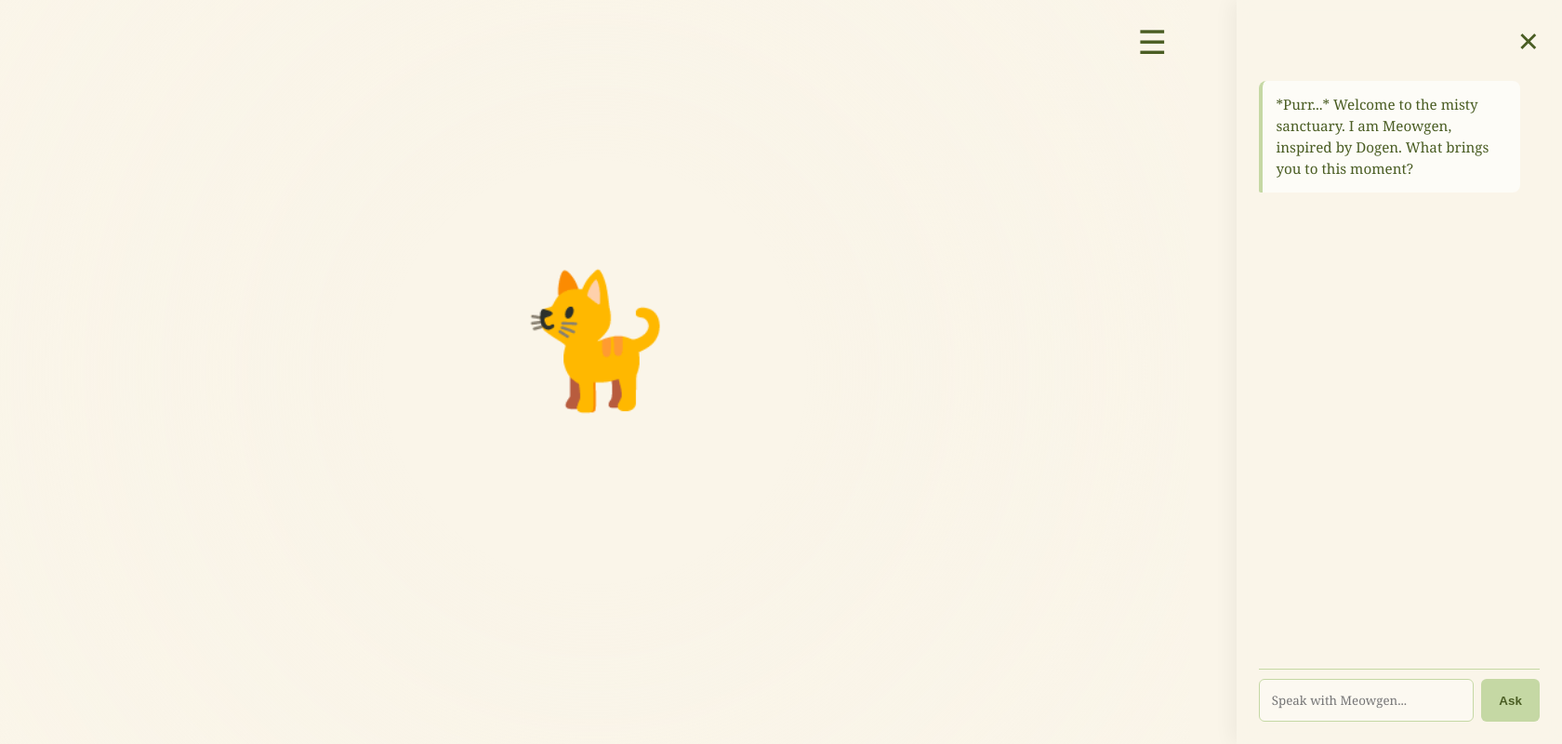
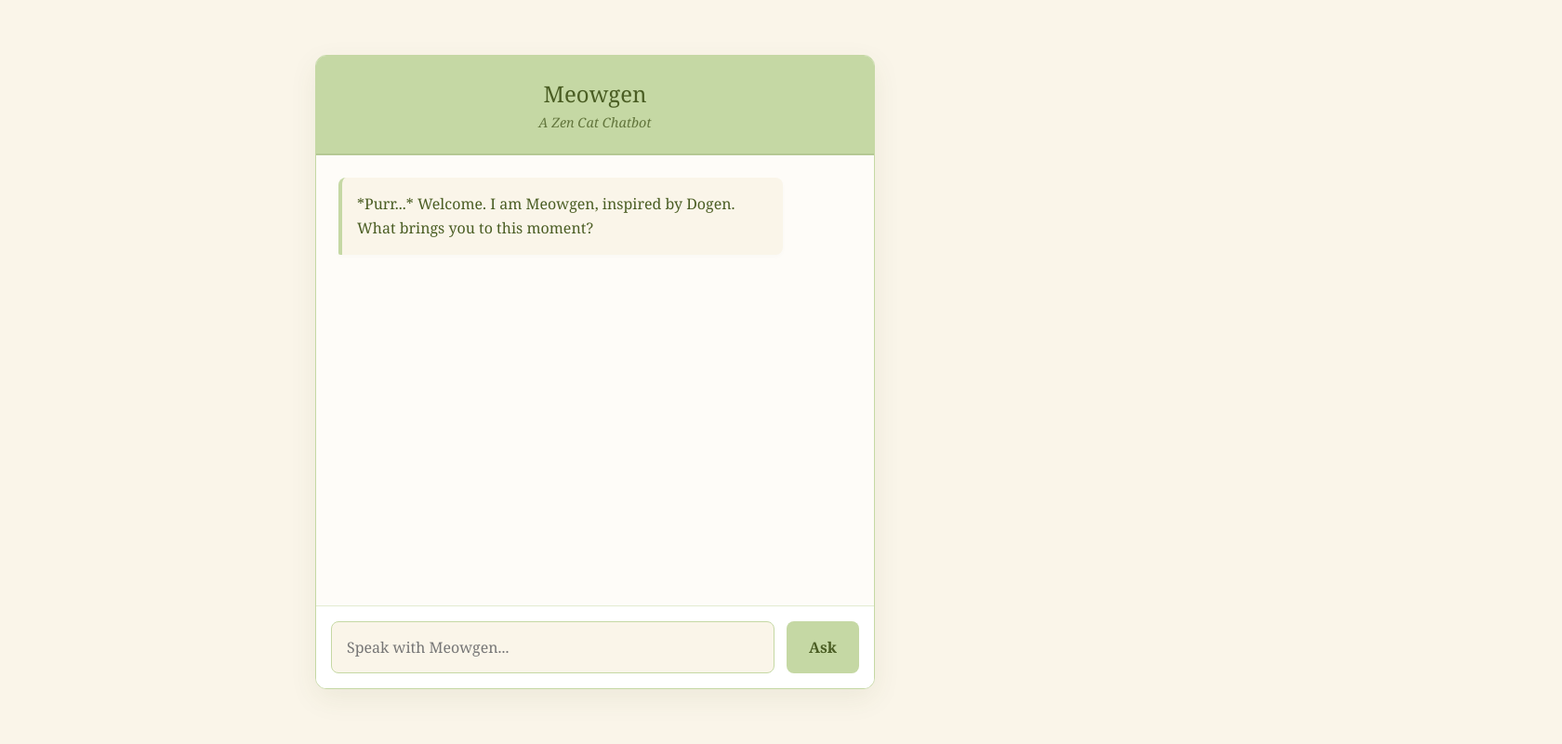
Before and after one commit to meowsits/meowgen, a website: page index.html in a window 1280 px wide. Shown: the whole page at 93% size, 1680 px wide, since content can reach past the window. Drawn offline with Linux system fonts and the light colour scheme.

Commit message:
Update index.html

```diff
--- a/index.html
+++ b/index.html
@@ -3,134 +3,82 @@
 <head>
     <meta charset="UTF-8">
     <meta name="viewport" content="width=device-width, initial-scale=1.0">
-    <title>Misty Meowsits | Zen Sanctuary</title>
+    <title>Meowgen | Zen Chatbot</title>
     <style>
-        /* Color Palette & Themes */
+        /* Mindful Color Palette */
         :root {
             --matcha: #C5D8A4;
             --linen: #FAF5E9;
             --dark-text: #4A5D23;
-            --glass: rgba(250, 245, 233, 0.85);
+            --white: #FFFFFF;
         }
 
         body {
             margin: 0;
-            padding: 0;
+            padding: 20px;
             height: 100vh;
+            box-sizing: border-box;
             background-color: var(--linen);
             color: var(--dark-text);
             font-family: 'Georgia', serif;
             display: flex;
             justify-content: center;
             align-items: center;
-            overflow: hidden;
-            transition: background-color 2s ease;
         }
 
-        /* The Breathing Cat Centerpiece */
-        .sanctuary-center {
-            text-align: center;
-            position: relative;
-            z-index: 10;
+        /* Centered Chat Sanctuary */
+        .chat-container {
+            width: 100%;
+            max-width: 600px;
+            height: 85vh;
+            background: var(--white);
+            border-radius: 12px;
+            box-shadow: 0 10px 30px rgba(74, 93, 35, 0.08);
+            display: flex;
+            flex-direction: column;
+            overflow: hidden;
+            border: 1px solid var(--matcha);
         }
 
-        .meditating-cat {
-            font-size: 8rem;
-            cursor: pointer;
-            /* 4 seconds in, 4 seconds out */
-            animation: breathe 8s ease-in-out infinite;
-            user-select: none;
+        .chat-header {
+            background-color: var(--matcha);
+            padding: 1.5rem;
+            text-align: center;
+            border-bottom: 2px solid #b5c894;
         }
 
-        @keyframes breathe {
-            0%, 100% { transform: scale(1); }
-            50% { transform: scale(1.1); }
+        .chat-header h1 {
+            margin: 0;
+            font-size: 1.5rem;
+            font-weight: normal;
         }
 
-        .purrspective {
-            margin-top: 2rem;
-            font-size: 1.2rem;
+        .chat-header p {
+            margin: 5px 0 0 0;
+            font-size: 0.9rem;
             font-style: italic;
-            opacity: 0;
-            transition: opacity 1s ease;
-            min-height: 3rem;
-        }
-
-        /* Hamburger Menu Icon */
-        .menu-btn {
-            position: absolute;
-            top: 20px;
-            right: 25px;
-            font-size: 2.2rem;
-            cursor: pointer;
-            z-index: 100;
-            user-select: none;
-            color: var(--dark-text);
-            transition: transform 0.3s ease;
-        }
-
-        .menu-btn:hover {
-            transform: scale(1.1);
-        }
-
-        /* Frosted Glass Slide-out Chat Menu */
-        .slide-menu {
-            position: absolute;
-            top: 0;
-            right: -400px; /* Hidden off-screen */
-            width: 350px;
-            max-width: 100vw;
-            height: 100vh;
-            background: var(--glass);
-            backdrop-filter: blur(12px);
-            -webkit-backdrop-filter: blur(12px);
-            transition: right 0.4s cubic-bezier(0.25, 0.8, 0.25, 1);
-            z-index: 110;
-            box-shadow: -5px 0 20px rgba(0,0,0,0.05);
-            display: flex;
-            flex-direction: column;
-            padding: 1.5rem;
-            box-sizing: border-box;
-        }
-
-        .slide-menu.open {
-            right: 0;
-        }
-
-        .close-btn {
-            align-self: flex-end;
-            font-size: 1.8rem;
-            cursor: pointer;
-            margin-bottom: 1.5rem;
-            color: var(--dark-text);
-        }
-
-        /* Chatbot Interface Styles */
-        .chat-container {
-            display: flex;
-            flex-direction: column;
-            height: 100%;
-            overflow: hidden;
+            opacity: 0.8;
         }
 
         .chat-log {
             flex-grow: 1;
             overflow-y: auto;
-            margin-bottom: 1rem;
-            padding-right: 10px;
+            padding: 1.5rem;
             display: flex;
             flex-direction: column;
             gap: 1rem;
+            background-color: rgba(250, 245, 233, 0.3);
             scrollbar-width: thin;
             scrollbar-color: var(--matcha) transparent;
         }
 
         .message {
-            padding: 0.9rem;
+            padding: 1rem;
             border-radius: 8px;
-            font-size: 0.95rem;
-            line-height: 1.5;
-            max-width: 85%;
+            font-size: 1rem;
+            line-height: 1.6;
+            max-width: 80%;
+            word-wrap: break-word;
         }
 
         .user-msg {
@@ -140,190 +88,76 @@
         }
 
         .bot-msg {
-            background-color: rgba(255, 255, 255, 0.6);
+            background-color: var(--linen);
             align-self: flex-start;
             border-left: 4px solid var(--matcha);
             border-bottom-left-radius: 2px;
+            box-shadow: 0 2px 5px rgba(0,0,0,0.02);
         }
 
         .chat-input-area {
             display: flex;
-            gap: 0.5rem;
-            padding-top: 10px;
-            border-top: 1px solid var(--matcha);
+            padding: 1rem;
+            background: var(--white);
+            border-top: 1px solid rgba(197, 216, 164, 0.5);
+            gap: 0.8rem;
         }
 
         #chat-input {
             flex-grow: 1;
-            padding: 0.8rem;
+            padding: 1rem;
             border: 1px solid var(--matcha);
-            border-radius: 6px;
-            background: rgba(255,255,255,0.4);
+            border-radius: 8px;
+            font-family: inherit;
+            font-size: 1rem;
             color: var(--dark-text);
-            font-family: inherit;
+            background: var(--linen);
+            transition: all 0.3s ease;
         }
 
         #chat-input:focus {
             outline: none;
-            background: rgba(255,255,255,0.8);
+            background: var(--white);
+            box-shadow: 0 0 0 2px rgba(197, 216, 164, 0.5);
         }
 
         #send-btn {
             background: var(--matcha);
             border: none;
             color: var(--dark-text);
-            padding: 0 1.2rem;
-            border-radius: 6px;
+            padding: 0 1.5rem;
+            border-radius: 8px;
             cursor: pointer;
             font-weight: bold;
+            font-size: 1rem;
+            font-family: inherit;
             transition: background 0.3s;
         }
 
         #send-btn:hover {
             background: #b5c894;
         }
-
-        /* The Misty Overlay Effect */
-        .mist-layer {
-            position: fixed;
-            top: 0;
-            left: 0;
-            width: 100vw;
-            height: 100vh;
-            background: radial-gradient(circle at center, transparent 30%, rgba(250, 245, 233, 0.6) 100%);
-            pointer-events: none;
-            z-index: 1;
-        }
     </style>
 </head>
 <body>
 
-    <div class="mist-layer"></div>
-
-    <div class="menu-btn" id="open-menu">☰</div>
-
-    <div class="sanctuary-center">
-        <div class="meditating-cat" id="zen-cat">🐈</div>
-        <div class="purrspective" id="quote-display">Breathe in. Breathe out.</div>
+    <div class="chat-container">
+        <div class="chat-header">
+            <h1>Meowgen</h1>
+            <p>A Zen Cat Chatbot</p>
         </div>
 
-    <div class="slide-menu" id="side-panel">
-        <div class="close-btn" id="close-menu">✕</div>
-
-        <div class="chat-container">
         <div class="chat-log" id="chat-log">
             <div class="message bot-msg">
-                    *Purr...* Welcome to the misty sanctuary. I am Meowgen, inspired by Dogen. What brings you to this moment?
+                *Purr...* Welcome. I am Meowgen, inspired by Dogen. What brings you to this moment?
             </div>
         </div>
+
         <div class="chat-input-area">
             <input type="text" id="chat-input" placeholder="Speak with Meowgen..." autocomplete="off">
             <button id="send-btn">Ask</button>
         </div>
     </div>
-    </div>
 
     <script>
-        // --- 1. Zen UI Elements ---
-        const cat = document.getElementById('zen-cat');
-        const quoteDisplay = document.getElementById('quote-display');
-        const openMenuBtn = document.getElementById('open-menu');
-        const closeMenuBtn = document.getElementById('close-menu');
-        const sidePanel = document.getElementById('side-panel');
-
-        // Mindful local quotes for clicking the cat
-        const purrspectives = [
-            "Do not seek the truth, only cease to cherish opinions.",
-            "A flower falls, even though we love it.",
-            "To study the Way is to study the self.",
-            "The moon reflects in the water, yet the water is not disturbed.",
-            "Sit like a mountain. Purr like a river."
-        ];
-
-        // Fade in a random quote when the cat is clicked
-        cat.addEventListener('click', () => {
-            quoteDisplay.style.opacity = 0;
-            setTimeout(() => {
-                const randomQuote = purrspectives[Math.floor(Math.random() * purrspectives.length)];
-                quoteDisplay.innerText = randomQuote;
-                quoteDisplay.style.opacity = 1;
-            }, 500);
-        });
-
-        // Hamburger Menu & Close "X" Logic
-        openMenuBtn.addEventListener('click', () => {
-            sidePanel.classList.add('open');
-        });
-
-        closeMenuBtn.addEventListener('click', () => {
-            sidePanel.classList.remove('open');
-        });
-
-        // --- 2. Secure Meowgen Chatbot Logic ---
-        const chatInput = document.getElementById('chat-input');
-        const sendBtn = document.getElementById('send-btn');
-        const chatLog = document.getElementById('chat-log');
-
-        // Helper to put messages on the screen
-        function appendMessage(text, sender) {
-            const msgDiv = document.createElement('div');
-            msgDiv.classList.add('message');
-            msgDiv.classList.add(sender === 'user' ? 'user-msg' : 'bot-msg');
-            msgDiv.innerText = text;
-            chatLog.appendChild(msgDiv);
-            chatLog.scrollTop = chatLog.scrollHeight;
-        }
-
-        // The secure middleman connection
-        async function askMeowgen(userText) {
-            appendMessage(userText, 'user');
-            chatInput.value = '';
-
-            // Add typing indicator
-            const typingDiv = document.createElement('div');
-            typingDiv.classList.add('message', 'bot-msg');
-            typingDiv.innerText = '*Meditating on your words...*';
-            typingDiv.id = 'typing-indicator';
-            chatLog.appendChild(typingDiv);
-            chatLog.scrollTop = chatLog.scrollHeight;
-
-            try {
-                // This calls your Netlify serverless function securely!
-                const response = await fetch('/.netlify/functions/chat', {
-                    method: 'POST',
-                    headers: { 'Content-Type': 'application/json' },
-                    body: JSON.stringify({ message: userText })
-                });
-
-                const data = await response.json();
-
-                document.getElementById('typing-indicator').remove();
-
-                // Display Meowgen's response
-                if (data.reply) {
-                    appendMessage(data.reply, 'bot');
-                } else if (data.error) {
-                    appendMessage(data.error, 'bot');
-                }
-            } catch (error) {
-                console.error("Connection lost.", error);
-                document.getElementById('typing-indicator').remove();
-                appendMessage("*A gentle breeze disrupts the connection... Please try again.*", 'bot');
-            }
-        }
-
-        // Trigger chat via button click or Enter key
-        sendBtn.addEventListener('click', () => {
-            const text = chatInput.value.trim();
-            if (text) askMeowgen(text);
-        });
-
-        chatInput.addEventListener('keypress', (e) => {
-            if (e.key === 'Enter') {
-                const text = chatInput.value.trim();
-                if (text) askMeowgen(text);
-            }
-        });
-    </script>
-</body>
-</html>
+        const chatInput = document.getElementById('chat-input
```
Lines whose indentation alone changed are shown as unchanged.
